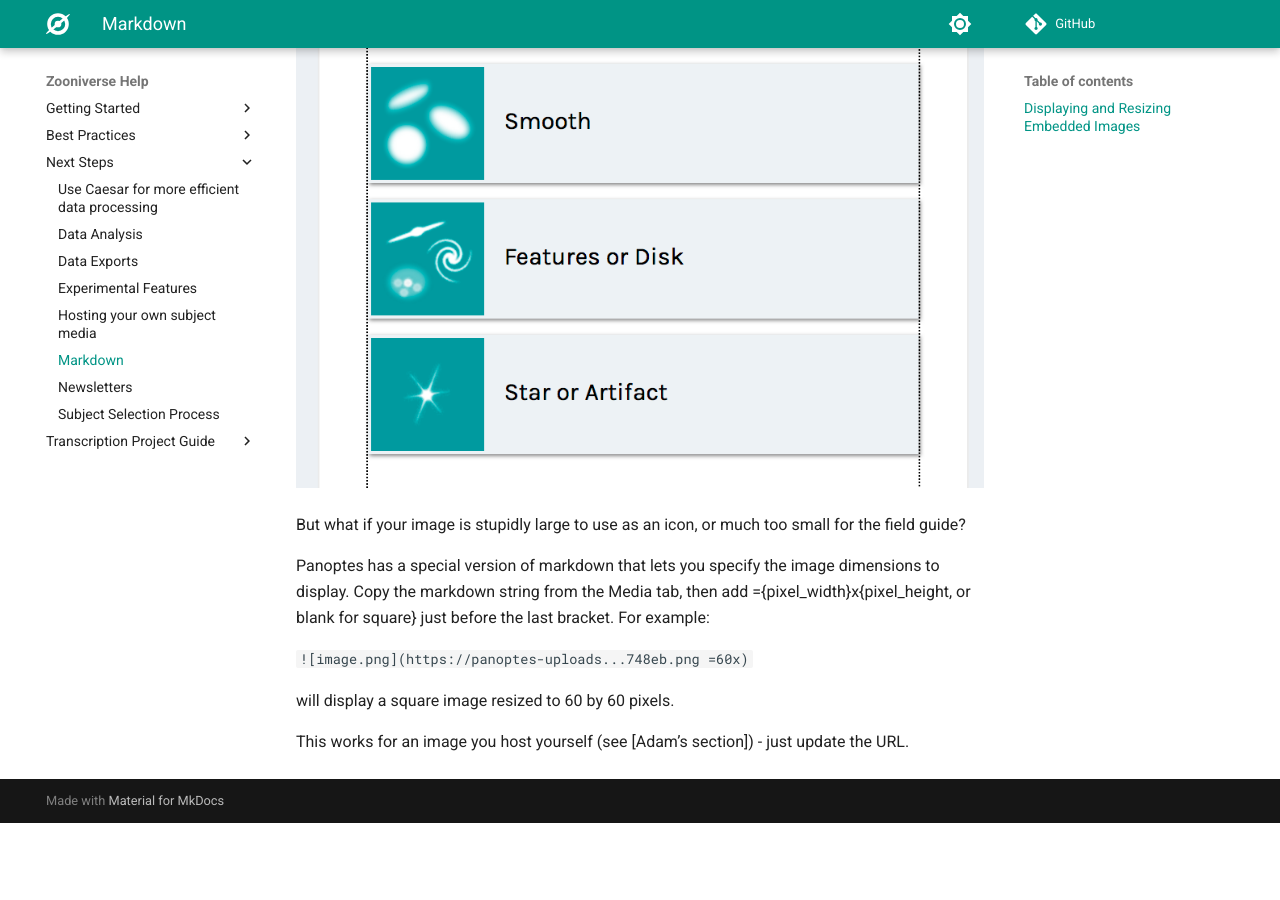
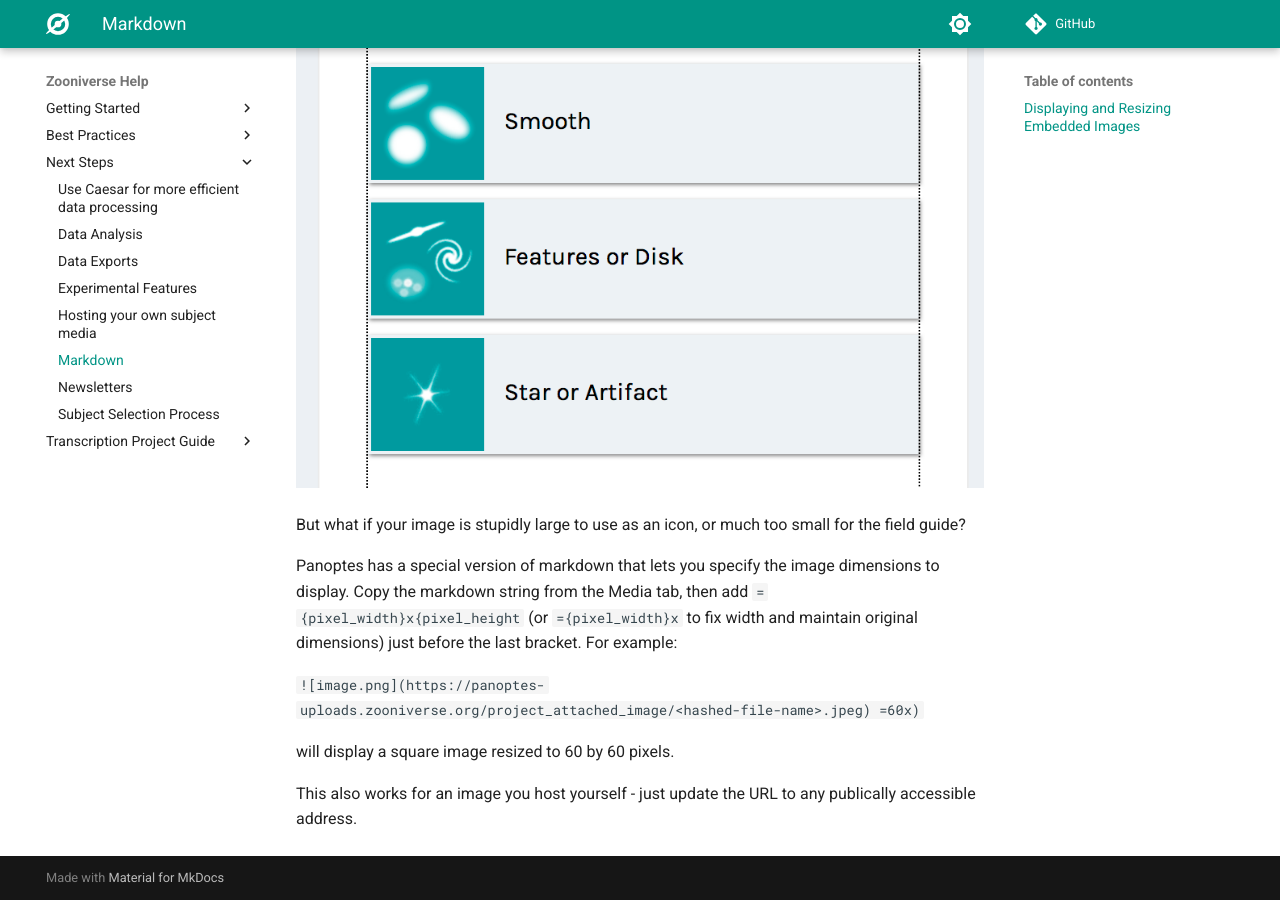
Before and after one commit to zooniverse/help, an MkDocs documentation site: the page built from docs/next-steps/markdown.md, in a window 1280 px wide and 900 px high, scrolled down 574 px. Built offline with MkDocs 1.6.1 and Material for MkDocs 9.7.7, drawn with Linux system fonts in a browser that asks for light colours; comment, search, counter and statistics services are not loaded; before the commit the page ends 1397 px from its top, so only the background shows below that.

Commit message:
Update markdown.md

```diff
--- a/docs/next-steps/markdown.md
+++ b/docs/next-steps/markdown.md
@@ -11,10 +11,10 @@
 
 But what if your image is stupidly large to use as an icon, or much too small for the field guide?
 
-Panoptes has a special version of markdown that lets you specify the image dimensions to display. Copy the markdown string from the Media tab, then add ={pixel_width}x{pixel_height, or blank for square} just before the last bracket. For example:
+Panoptes has a special version of markdown that lets you specify the image dimensions to display. Copy the markdown string from the Media tab, then add `={pixel_width}x{pixel_height` (or `={pixel_width}x` to fix width and maintain original dimensions) just before the last bracket. For example:
 
-`![image.png](https://panoptes-uploads...748eb.png =60x)`
+`![image.png](https://panoptes-uploads.zooniverse.org/project_attached_image/<hashed-file-name>.jpeg) =60x)`
 
 will display a square image resized to 60 by 60 pixels.
 
-This works for an image you host yourself (see [Adam’s section]) - just update the URL.
+This also works for an image you host yourself - just update the URL to any publically accessible address.
```
